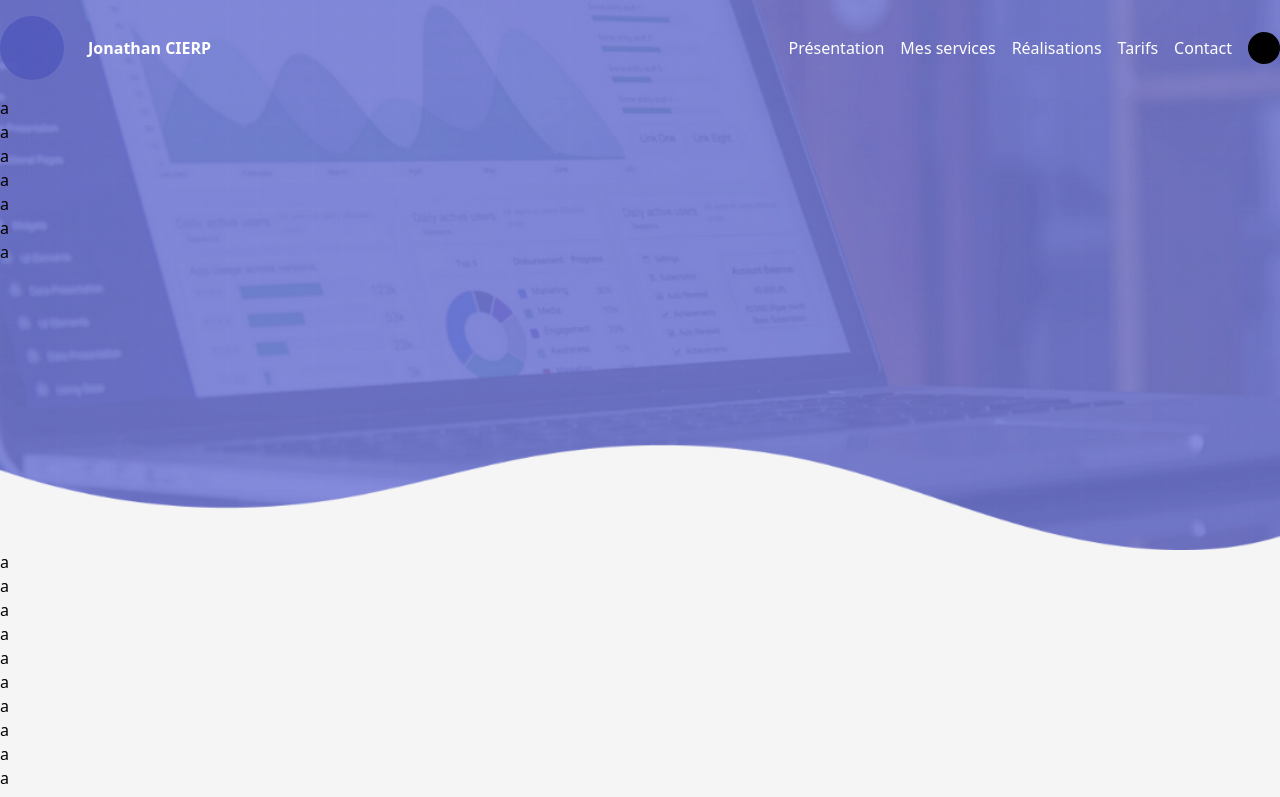
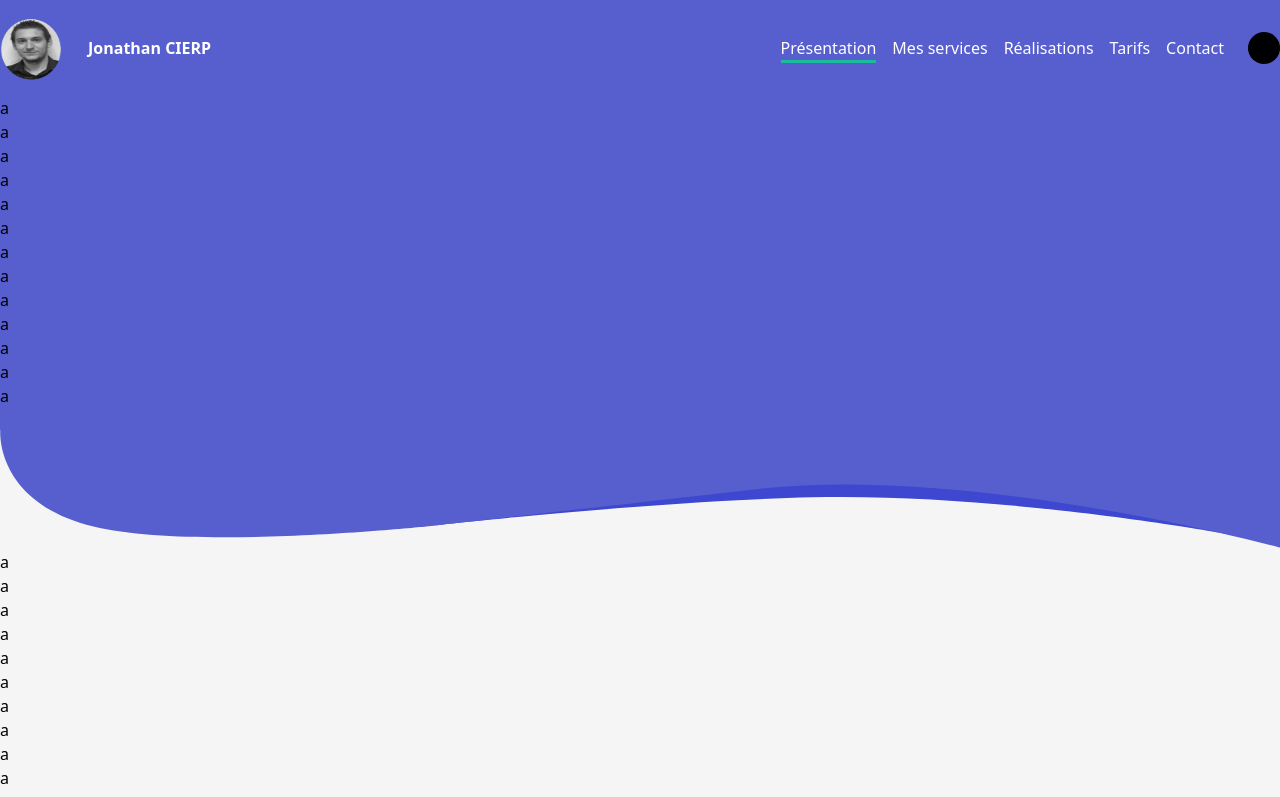
Before and after one commit to JonathanCierp/jonathancierp.fr, a Nuxt app: page / in a window 1280 px wide. Shown: the top 797 px of the page. Built offline with nearby package versions, Linux system fonts and the light colour scheme.

Commit message:
feat(header) : jc picture, add clean components, add underline to menu

```diff
--- a/components/Logo.vue
+++ /dev/null
@@ -1,29 +0,0 @@
-<template>
-  <svg class="NuxtLogo" width="245" height="180" viewBox="0 0 452 342" xmlns="http://www.w3.org/2000/svg">
-    <path
-      d="M139 330l-1-2c-2-4-2-8-1-13H29L189 31l67 121 22-16-67-121c-1-2-9-14-22-14-6 0-15 2-22 15L5 303c-1 3-8 16-2 27 4 6 10 12 24 12h136c-14 0-21-6-24-12z"
-      fill="#00C58E"
-    />
-    <path
-      d="M447 304L317 70c-2-2-9-15-22-15-6 0-15 3-22 15l-17 28v54l39-67 129 230h-49a23 23 0 0 1-2 14l-1 1c-6 11-21 12-23 12h76c3 0 17-1 24-12 3-5 5-14-2-26z"
-      fill="#108775"
-    />
-    <path
-      d="M376 330v-1l1-2c1-4 2-8 1-12l-4-12-102-178-15-27h-1l-15 27-102 178-4 12a24 24 0 0 0 2 15c4 6 10 12 24 12h190c3 0 18-1 25-12zM256 152l93 163H163l93-163z"
-      fill="#2F495E"
-    />
-  </svg>
-</template>
-
-<style>
-.NuxtLogo {
-  animation: 1s appear;
-  margin: auto;
-}
-
-@keyframes appear {
-  0% {
-    opacity: 0;
-  }
-}
-</style>
--- /dev/null
+++ b/components/core/header/CoreHeader.vue
@@ -0,0 +1,47 @@
+<template>
+	<header class="nav container mx-auto flex justify-between text-white py-4 h-24 items-center">
+		<div class="nav__brand flex items-center">
+			<img class="nav__brand__image w-16 h-16 rounded-full" src="~@/assets/img/moi.png">
+			<div class="nav__brand__text ml-6">
+				<span class="font-semibold">Jonathan CIERP</span>
+			</div>
+		</div>
+		<core-header-menu :menus="menus" />
+	</header>
+</template>
+
+<script>
+	import CoreHeaderMenu from "@/components/core/header/CoreHeaderMenu"
+
+	export default {
+		name: "core-header",
+		components: {
+			CoreHeaderMenu
+		},
+		props: {
+			menus: {
+				type: Array,
+				required: true
+			}
+		}
+	}
+</script>
+
+<style>
+	.nav .nav__menu .nav__menu__underline{
+		width: 0;
+		transition: width .1s;
+	}
+
+	.nav .nav__menu .nav__menu__item:hover .nav__menu__underline{
+		width: 100%;
+		height: 3px;
+		background-color: #1ABC9C;
+	}
+
+	.nav .nav__menu .nav__menu__item.nav__menu__item--active .nav__menu__underline{
+		width: 100%;
+		height: 3px;
+		background-color: #1ABC9C;
+	}
+</style>
--- /dev/null
+++ b/components/core/header/CoreHeaderMenu.vue
@@ -0,0 +1,37 @@
+<template>
+	<ul class="nav__menu flex items-center">
+		<core-header-menu-item v-for="menu in menus" :menu="menu" :key="menu.to" />
+		<li class="ml-4 w-8 h-8 rounded-full bg-black"></li>
+	</ul>
+</template>
+
+<script>
+	import CoreHeaderMenuItem from "@/components/core/header/CoreHeaderMenuItem"
+
+	export default {
+		name: "core-header-menu",
+		components: {
+			CoreHeaderMenuItem
+		},
+		props: {
+			menus: {
+				type: Array,
+				required: true
+			}
+		}
+	}
+</script>
+
+<style>
+	.nav .nav__menu .nav__menu__item:hover .nav__menu__underline{
+		width: 100%;
+		height: 3px;
+		background-color: #1ABC9C;
+	}
+
+	.nav .nav__menu .nav__menu__item.nav__menu__item--active .nav__menu__underline{
+		width: 100%;
+		height: 3px;
+		background-color: #1ABC9C;
+	}
+</style>
--- /dev/null
+++ b/components/core/header/CoreHeaderMenuItem.vue
@@ -0,0 +1,35 @@
+<template>
+	<li class="nav__menu__item mx-2 relative" :class="menuActiveClass">
+		<nuxt-link :to="menu.to">
+			{{ menu.label }}
+		</nuxt-link>
+		<div class="nav__menu__underline absolute"></div>
+	</li>
+</template>
+
+<script>
+	export default {
+		name: "core-header-menu-item",
+		props: {
+			menu: {
+				type: Object,
+				required: true
+			}
+		},
+		computed: {
+			menuActiveClass: {
+				get() {
+					if(this.menu.to === "#presentation" && this.$route.fullPath === "/") {
+						return "nav__menu__item--active"
+					}else if(this.menu.to === this.$route.hash) {
+						return "nav__menu__item--active"
+					}
+				}
+			}
+		}
+	}
+</script>
+
+<style>
+
+</style>
--- a/layouts/default.vue
+++ b/layouts/default.vue
@@ -1,24 +1,13 @@
 <template>
-  <div>
-		<div class="header-background-image w-full">
-			<header class="nav container mx-auto flex justify-between items-center text-white py-4">
-				<div class="nav__brand flex items-center">
-					<div class="nav__brand__image w-16 h-16 rounded-full"></div>
-					<div class="nav__brand__text ml-6">
-						<span class="font-semibold">Jonathan CIERP</span>
-					</div>
-				</div>
-				<div class="nav__menu">
-					<ul class="flex items-center">
-						<li v-for="menu in menus">
-							<nuxt-link class="mx-2" :to="menu.to">
-								{{ menu.label }}
-							</nuxt-link>
-						</li>
-						<li class="ml-2 w-8 h-8 rounded-full bg-black"></li>
-					</ul>
-				</div>
-			</header>
+  <div v-if="show">
+		<div class="header-background-color flex flex-col">
+			<core-header :menus="menus" />
+			<p>a</p>
+			<p>a</p>
+			<p>a</p>
+			<p>a</p>
+			<p>a</p>
+			<p>a</p>
 			<p>a</p>
 			<p>a</p>
 			<p>a</p>
@@ -27,6 +16,12 @@
 			<p>a</p>
 			<p>a</p>
 		</div>
+		<svg width="100%" height="120" viewBox="0.1 0.1 180 40" preserveAspectRatio="none">
+			<g transform="translate(-18.298844,-77.973964)">
+				<path style="fill:#3D47CF;" d="M 31.615583,86.351641 H 192.16499 v 26.901969 c 0,0 -32.03411,-14.237983 -59.62682,-12.72484 -22.34188,1.2252 -54.779359,9.72634 -54.779359,9.72634 0,0 -22.029534,3.62882 -34.471238,-1.88988 -12.441702,-5.51871 -11.67199,-22.013589 -11.67199,-22.013589 z" />
+				<path style="fill:#575FCF;" d="M 18.441597,78.106256 H 198.58126 v 39.288614 c 0,0 -43.10672,-27.825245 -73.47599,-19.687823 -30.369264,8.137423 -46.832208,12.548653 -46.832208,12.548653 0,0 -32.775418,8.05972 -46.735258,0 C 17.577964,102.19598 18.441597,78.106256 18.441597,78.106256 Z" />
+			</g>
+		</svg>
     <Nuxt />
 		<p>a</p>
 		<p>a</p>
@@ -72,9 +67,15 @@
 </template>
 
 <script>
+	import CoreHeader from "@/components/core/header/CoreHeader"
+
 	export default {
+		components: {
+			CoreHeader
+		},
 		data() {
 			return {
+				show: false,
 				menus: [
 					{
 						to: "#presentation",
@@ -98,6 +99,9 @@
 					}
 				]
 			}
+		},
+		mounted() {
+			this.show = true
 		}
 	}
 </script>
@@ -107,15 +111,9 @@
 		background-color: #F5F5F5;
 	}
 
-	.header-background-image {
-		background-size: 100%;
-		height: 550px;
-		background-position: 0% 100%;
-		background-repeat: no-repeat;
-		background-image: url("~@/assets/img/background.png");
-	}
-
-	.nav .nav__brand .nav__brand__image {
-		background-image: url("~@/assets/img/background.png");
+	.header-background-color {
+		height: 430px;
+		width: 100%;
+		background-color: #575FCF;
 	}
 </style>
```
Also changed, not shown: assets/img/background.jpg (added), assets/img/moi.PNG (added).
